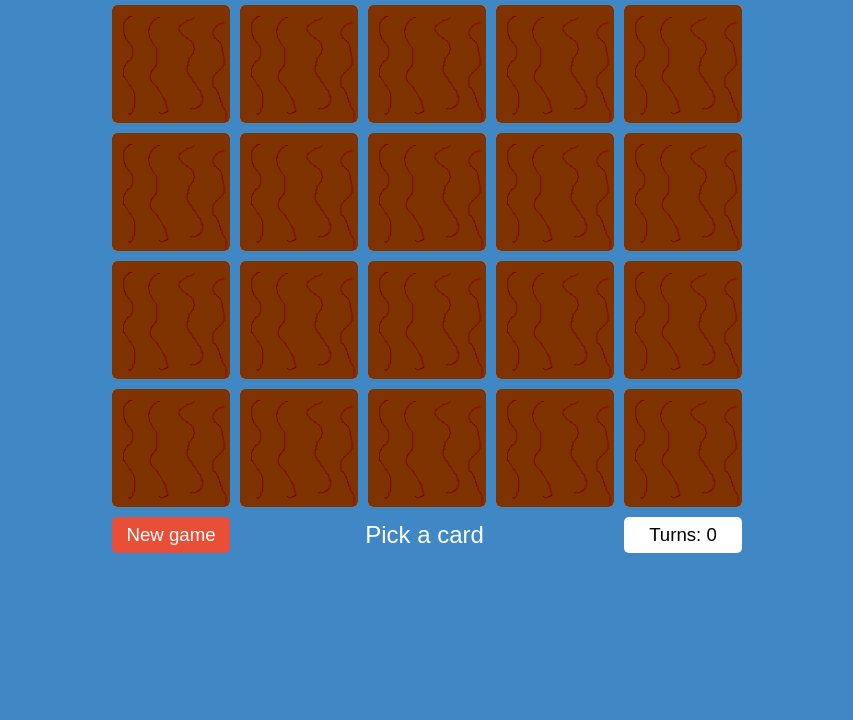
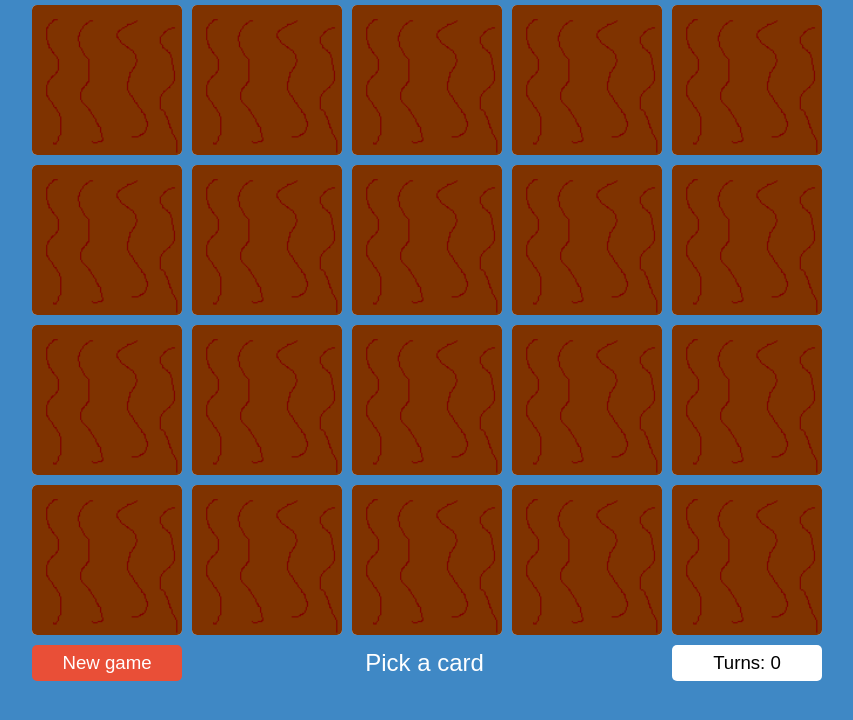
Before and after one commit to sqrtxander/memory-web, a plain HTML site: page index.html in a window 1280 px wide. Shown: the whole page, without its empty margins (213-1066 px from the left). Drawn offline with Linux system fonts and the light colour scheme.

Commit message:
window sizing

```diff
--- a/scripts.js
+++ b/scripts.js
@@ -1,6 +1,8 @@
 const cards = document.querySelectorAll('.memory-card');
 const scoreTag = document.querySelector('.score');
 const instructionsTag = document.querySelector('.instructions');
+const board = document.querySelector('.memory-game');
+const underlay = document.querySelector('.underlay')
 
 
 let hasFlippedCard = false;
@@ -8,6 +10,15 @@ let boardLocked = false;
 let firstCard, secondCard;
 let matchedArr = [];
 let score = 0;
+
+
+function setWindowSize() {
+    let bs = getComputedStyle(board);
+    let height = bs.getPropertyValue('height');
+    let width = parseFloat(height, 10) * 5 / 4 + 'px';
+    board.style.setProperty('width', width);
+    underlay.style.setProperty('width', width);
+}
 
 
 function flipCard() {
@@ -97,3 +108,5 @@ function hasWon() {
 
 
 reset();
+setWindowSize();
+window.onresize = setWindowSize;
--- a/styles.css
+++ b/styles.css
@@ -10,8 +10,7 @@ body {
 }
 
 .memory-game {
-    width: 640px;
-    height: 512px;
+    height: 80%;
     margin: auto;
     display: flex;
     flex-wrap: wrap;
@@ -52,7 +51,6 @@ body {
 }
 
 .underlay {
-    width: 640px;
     margin: auto;
     display: flex;
     flex-wrap: wrap;
@@ -98,7 +96,7 @@ body {
     font-size: 18pt;
     font-family: Arial, Helvetica, sans-serif;
     padding: 0px;
-    width: calc(50% - 10px);
+    width: calc(60% - 30px);
     height: 36px;
     line-height: 36px;
     text-align: center;
```
